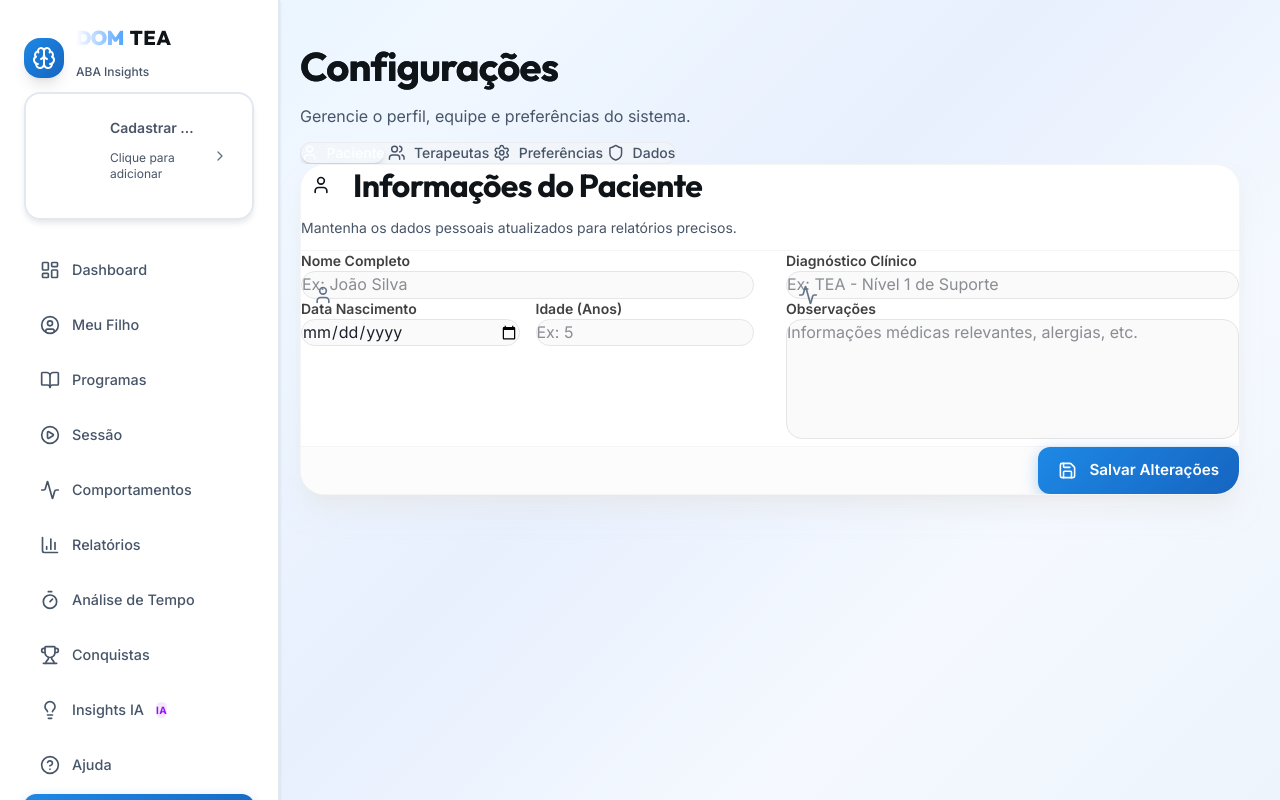
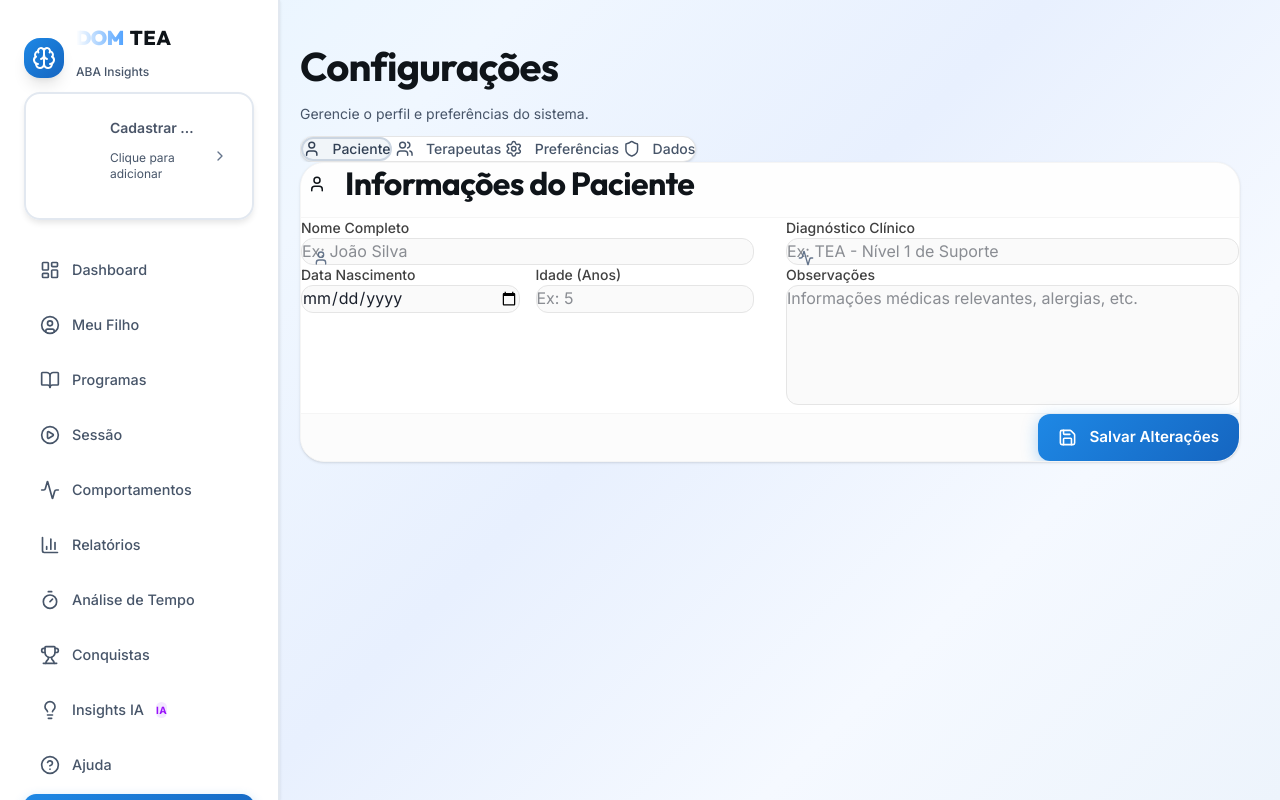
Before and after one commit to mantena1700/dom_tea, a Next.js app: page /settings in a window 1280 px wide. Built offline with nearby package versions, Linux system fonts and the light colour scheme.

Commit message:
style: Refinando UI da SettingsPage com inputs compactos e titulos menores

```diff
--- a/src/components/SettingsPage.jsx
+++ b/src/components/SettingsPage.jsx
@@ -183,41 +183,38 @@ export default function SettingsPage() {
     return (
         <div className="animate-fade-in">
             {/* Page Header */}
-            <div className="mb-8">
-                <h1 className="text-3xl font-bold bg-gradient-to-r from-neutral-800 to-neutral-600 dark:from-white dark:to-neutral-400 bg-clip-text text-transparent mb-2">
+            <div className="mb-6">
+                <h1 className="text-2xl font-bold text-neutral-800 dark:text-white mb-1">
                     Configurações
                 </h1>
-                <p className="text-neutral-500 dark:text-neutral-400">
-                    Gerencie o perfil, equipe e preferências do sistema.
+                <p className="text-sm text-neutral-500 dark:text-neutral-400">
+                    Gerencie o perfil e preferências do sistema.
                 </p>
             </div>
 
             {/* Tabs - Modern Pill Design */}
-            <div className="flex justify-start mb-8 overflow-x-auto pb-2 scrollbar-hide">
-                <div className="bg-neutral-100/50 dark:bg-neutral-800/50 p-1.5 rounded-2xl flex gap-1 border border-neutral-200/50 dark:border-neutral-700/50 backdrop-blur-sm">
+            <div className="flex justify-start mb-6 overflow-x-auto pb-2 scrollbar-hide">
+                <div className="bg-white dark:bg-neutral-900 p-1 rounded-xl flex gap-1 border border-neutral-200 dark:border-neutral-800 shadow-sm">
                     {tabs.map(tab => (
                         <button
                             key={tab.id}
                             onClick={() => setActiveTab(tab.id)}
                             className={`
-                                relative px-6 py-2.5 rounded-xl font-medium text-sm transition-all duration-300 flex items-center gap-2.5
+                                relative px-4 py-2 rounded-lg font-medium text-sm transition-all duration-200 flex items-center gap-2
                                 ${activeTab === tab.id
-                                    ? 'text-white shadow-md'
-                                    : 'text-neutral-500 dark:text-neutral-400 hover:text-neutral-700 dark:hover:text-neutral-200 hover:bg-white/50 dark:hover:bg-neutral-700/50'
+                                    ? 'text-primary-600 bg-primary-50 dark:bg-primary-900/20'
+                                    : 'text-neutral-500 hover:text-neutral-700 hover:bg-neutral-50 dark:hover:bg-neutral-800'
                                 }
                             `}
                         >
+                            <tab.icon size={16} />
+                            {tab.label}
                             {activeTab === tab.id && (
                                 <motion.div
-                                    layoutId="activeTab"
-                                    className="absolute inset-0 bg-primary-500 rounded-xl"
-                                    transition={{ type: "spring", bounce: 0.2, duration: 0.6 }}
+                                    layoutId="activeTabIndicator"
+                                    className="absolute bottom-0 left-2 right-2 h-0.5 bg-primary-500 rounded-full"
                                 />
                             )}
-                            <span className="relative z-10 flex items-center gap-2">
-                                <tab.icon size={16} />
-                                {tab.label}
-                            </span>
                         </button>
                     ))}
                 </div>
@@ -243,24 +240,21 @@ export default function SettingsPage() {
                     animate={{ opacity: 1, y: 0 }}
                     className="max-w-5xl"
                 >
-                    <div className="bg-white dark:bg-neutral-900 rounded-3xl border border-neutral-100 dark:border-neutral-800 shadow-xl shadow-neutral-200/50 dark:shadow-none overflow-hidden">
-                        <div className="p-6 md:p-8 border-b border-neutral-100 dark:border-neutral-800">
-                            <h2 className="text-xl font-bold flex items-center gap-3">
-                                <div className="w-10 h-10 rounded-xl bg-primary-100 flex items-center justify-center text-primary-600">
-                                    <User size={20} />
+                    <div className="bg-white dark:bg-neutral-900 rounded-2xl border border-neutral-100 dark:border-neutral-800 shadow-sm overflow-hidden">
+                        <div className="p-5 border-b border-neutral-100 dark:border-neutral-800 bg-neutral-50/30 dark:bg-neutral-800/20">
+                            <h2 className="text-lg font-bold flex items-center gap-3 text-neutral-800 dark:text-neutral-100">
+                                <div className="w-8 h-8 rounded-lg bg-primary-100 flex items-center justify-center text-primary-600">
+                                    <User size={18} />
                                 </div>
                                 Informações do Paciente
                             </h2>
-                            <p className="text-neutral-500 text-sm mt-1 ml-[52px]">
-                                Mantenha os dados pessoais atualizados para relatórios precisos.
-                            </p>
                         </div>
 
-                        <div className="p-6 md:p-8 space-y-8">
-                            <div className="grid grid-cols-1 md:grid-cols-2 gap-6 md:gap-8">
+                        <div className="p-6 space-y-6">
+                            <div className="grid grid-cols-1 md:grid-cols-2 gap-x-8 gap-y-6">
                                 <div className="space-y-6">
                                     <div>
-                                        <label className="text-sm font-semibold text-neutral-700 dark:text-neutral-300 mb-2 block">
+                                        <label className="text-sm font-medium text-neutral-700 dark:text-neutral-300 mb-1.5 block">
                                             Nome Completo
                                         </label>
                                         <div className="relative">
@@ -269,26 +263,26 @@ export default function SettingsPage() {
                                                 value={patient.name || ''}
                                                 onChange={(e) => setPatient({ ...patient, name: e.target.value })}
                                                 placeholder="Ex: João Silva"
-                                                className="w-full px-4 py-3 rounded-xl border border-neutral-200 dark:border-neutral-700 bg-neutral-50 dark:bg-neutral-800 focus:ring-2 focus:ring-primary-500 outline-none transition-all pl-10"
+                                                className="w-full px-4 py-2.5 rounded-lg border border-neutral-200 dark:border-neutral-700 bg-neutral-50 dark:bg-neutral-800 focus:ring-2 focus:ring-primary-500 outline-none transition-all pl-10"
                                             />
-                                            <User className="w-5 h-5 text-neutral-400 absolute left-3 top-3.5" />
+                                            <User className="w-4 h-4 text-neutral-400 absolute left-3 top-3" />
                                         </div>
                                     </div>
 
                                     <div className="grid grid-cols-2 gap-4">
                                         <div>
-                                            <label className="text-sm font-semibold text-neutral-700 dark:text-neutral-300 mb-2 block">
+                                            <label className="text-sm font-medium text-neutral-700 dark:text-neutral-300 mb-1.5 block">
                                                 Data Nascimento
                                             </label>
                                             <input
                                                 type="date"
                                                 value={patient.birthDate || ''}
                                                 onChange={(e) => setPatient({ ...patient, birthDate: e.target.value })}
-                                                className="w-full px-4 py-3 rounded-xl border border-neutral-200 dark:border-neutral-700 bg-neutral-50 dark:bg-neutral-800 focus:ring-2 focus:ring-primary-500 outline-none transition-all"
+                                                className="w-full px-4 py-2.5 rounded-lg border border-neutral-200 dark:border-neutral-700 bg-neutral-50 dark:bg-neutral-800 focus:ring-2 focus:ring-primary-500 outline-none transition-all"
                                             />
                                         </div>
                                         <div>
-                                            <label className="text-sm font-semibold text-neutral-700 dark:text-neutral-300 mb-2 block">
+                                            <label className="text-sm font-medium text-neutral-700 dark:text-neutral-300 mb-1.5 block">
                                                 Idade (Anos)
                                             </label>
                                             <input
@@ -296,7 +290,7 @@ export default function SettingsPage() {
                                                 value={patient.age || ''}
                                                 onChange={(e) => setPatient({ ...patient, age: e.target.value })}
                                                 placeholder="Ex: 5"
-                                                className="w-full px-4 py-3 rounded-xl border border-neutral-200 dark:border-neutral-700 bg-neutral-50 dark:bg-neutral-800 focus:ring-2 focus:ring-primary-500 outline-none transition-all"
+                                                className="w-full px-4 py-2.5 rounded-lg border border-neutral-200 dark:border-neutral-700 bg-neutral-50 dark:bg-neutral-800 focus:ring-2 focus:ring-primary-500 outline-none transition-all"
                                             />
                                         </div>
                                     </div>
@@ -304,7 +298,7 @@ export default function SettingsPage() {
 
                                 <div className="space-y-6">
                                     <div>
-                                        <label className="text-sm font-semibold text-neutral-700 dark:text-neutral-300 mb-2 block">
+                                        <label className="text-sm font-medium text-neutral-700 dark:text-neutral-300 mb-1.5 block">
                                             Diagnóstico Clínico
                                         </label>
                                         <div className="relative">
@@ -313,21 +307,21 @@ export default function SettingsPage() {
                                                 value={patient.diagnosis || ''}
                                                 onChange={(e) => setPatient({ ...patient, diagnosis: e.target.value })}
                                                 placeholder="Ex: TEA - Nível 1 de Suporte"
-                                                className="w-full px-4 py-3 rounded-xl border border-neutral-200 dark:border-neutral-700 bg-neutral-50 dark:bg-neutral-800 focus:ring-2 focus:ring-primary-500 outline-none transition-all pl-10"
+                                                className="w-full px-4 py-2.5 rounded-lg border border-neutral-200 dark:border-neutral-700 bg-neutral-50 dark:bg-neutral-800 focus:ring-2 focus:ring-primary-500 outline-none transition-all pl-10"
                                             />
-                                            <Activity className="w-5 h-5 text-neutral-400 absolute left-3 top-3.5" />
+                                            <Activity className="w-4 h-4 text-neutral-400 absolute left-3 top-3" />
                                         </div>
                                     </div>
 
                                     <div>
-                                        <label className="text-sm font-semibold text-neutral-700 dark:text-neutral-300 mb-2 block">
+                                        <label className="text-sm font-medium text-neutral-700 dark:text-neutral-300 mb-1.5 block">
                                             Observações
                                         </label>
                                         <textarea
                                             value={patient.notes || ''}
                                             onChange={(e) => setPatient({ ...patient, notes: e.target.value })}
                                             placeholder="Informações médicas relevantes, alergias, etc."
-                                            className="w-full px-4 py-3 rounded-xl border border-neutral-200 dark:border-neutral-700 bg-neutral-50 dark:bg-neutral-800 focus:ring-2 focus:ring-primary-500 outline-none transition-all resize-none min-h-[120px]"
+                                            className="w-full px-4 py-2.5 rounded-lg border border-neutral-200 dark:border-neutral-700 bg-neutral-50 dark:bg-neutral-800 focus:ring-2 focus:ring-primary-500 outline-none transition-all resize-none min-h-[120px]"
                                         />
                                     </div>
                                 </div>
```
